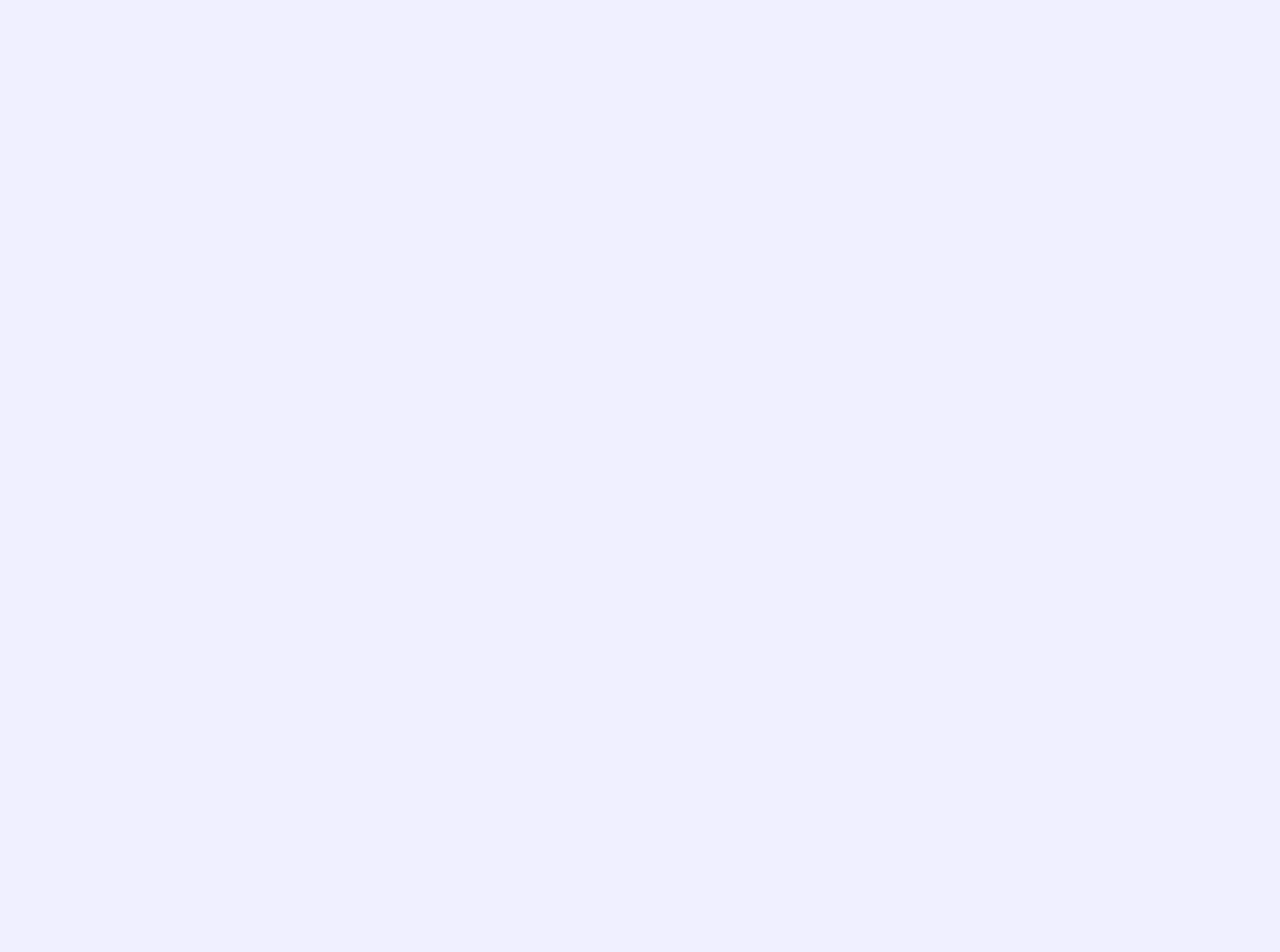
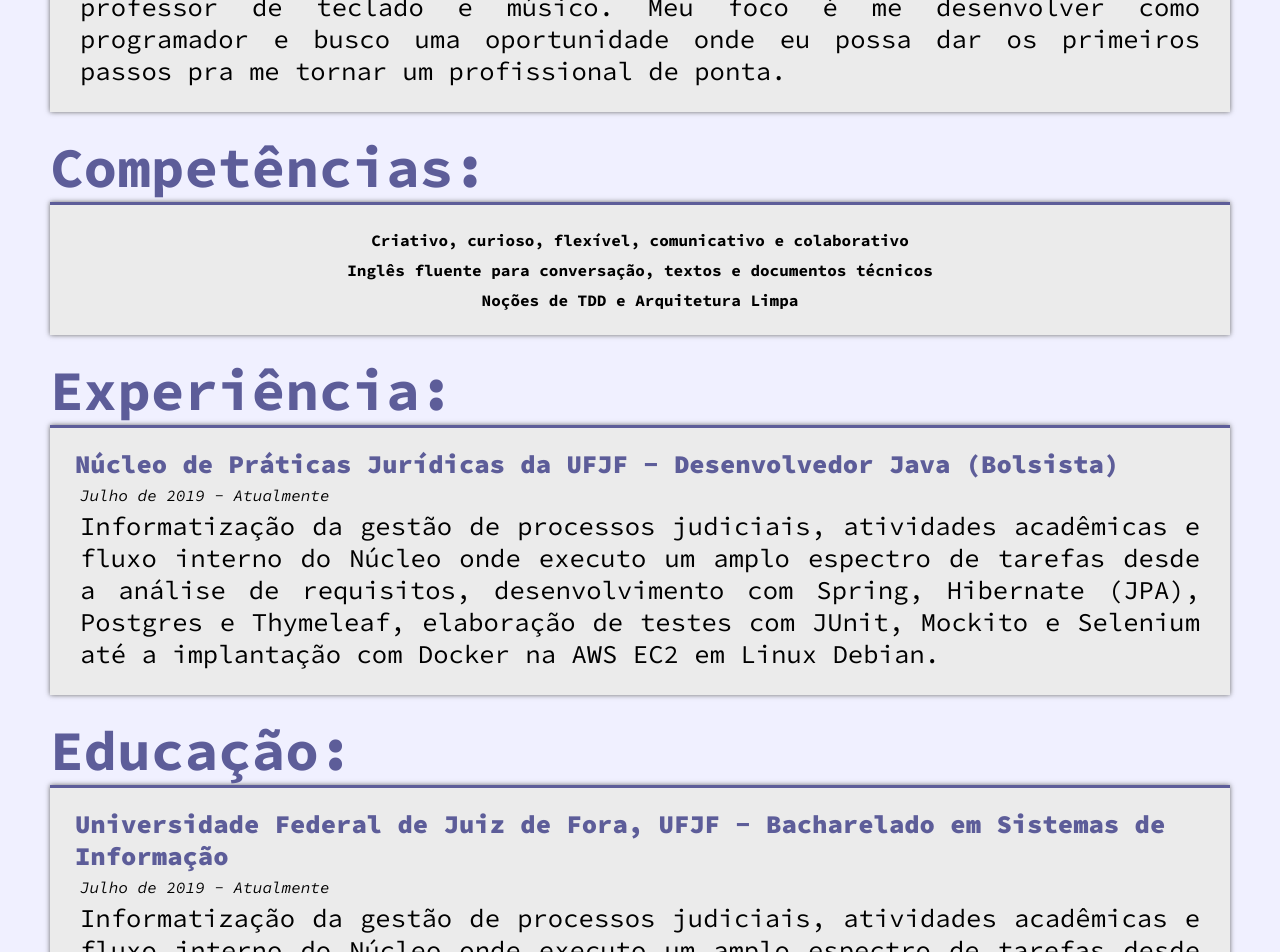
Before and after one commit to Lukasmolin/site-portfolio, a React (Create React App) app: page /resume in a window 1280 px wide. Shown: the part 900-1852 px from the top of the page. Before the commit the page ends 800 px from the top, so only its background shows below. Built offline with nearby package versions, Linux system fonts and the light colour scheme.

Commit message:
Finalizes work resume page

```diff
--- a/src/App.css
+++ b/src/App.css
@@ -7,10 +7,8 @@
     --main-font-size: 3.5em;
     --secondary-font-size: 1.6em;
     --small-font-size: 1em;
-
     --primary-btn-font-weight: 900;
     --primary-btn-text-color: white;
-
     --card-btn-font-weight: 900;
     --card-btn-text-color: black;
     --card-background-color: rgb(235, 235, 235);
@@ -48,12 +46,14 @@ a, a:visited, a:hover, a:active {
     text-decoration: none;
     cursor: default;
 }
+
 h1, h2, h3, h4, h5, h6 {
     font-size: var(--main-font-size);
 }
 
 p {
     font-size: var(--secondary-font-size);
+    text-align: justify;
 }
 
 svg {
@@ -71,17 +71,16 @@ svg {
     align-self: center;
 }
 
-@media screen and (max-width: 1600px){
+@media screen and (max-width: 1600px) {
     :root {
         --main-content-padding: 0px 50px 0px 50px;
     }
-
     #root main {
         max-width: inherit;
     }
 }
 
-@media screen and (max-width: 1000px){
+@media screen and (max-width: 1000px) {
     :root {
         --main-content-padding: 0px 25px 0px 25px;
         --main-font-size: 3em;
@@ -91,7 +90,7 @@ svg {
     }
 }
 
-@media screen and (max-width: 500px){
+@media screen and (max-width: 500px) {
     :root {
         --main-content-padding: 0px 3px 0px 3px;
         --main-font-size: 2em;
--- a/src/datasource/WorkResumeDatasource.ts
+++ b/src/datasource/WorkResumeDatasource.ts
@@ -25,9 +25,46 @@ const title: WorkResumeData['title'] = {
 const quote: WorkResumeData['quote'] = {
     text: 'Em algum lugar, algo incrível está esperando para ser descoberto.',
     authorName: 'Carl Sagan'
-}
+};
+
+const mainObjective: WorkResumeData['mainObjective'] = 'Computação é uma das duas paixões que sempre estiveram presentes na minha vida junto com a música. Aprendi programação aos onze anos com meu pai. Já fiz manutenção de PCs, tive blog de notícias de tecnologia, fui professor de teclado e músico. Meu foco é me desenvolver como programador e busco uma oportunidade onde eu possa dar os primeiros passos pra me tornar um profissional de ponta.';
+
+const experienceHeading: WorkResumeData['experiencesHeading'] = `Experiência:`;
+
+const experiences: WorkResumeData['experiences'] = [
+    {
+        heading: 'Núcleo de Práticas Jurídicas da UFJF - Desenvolvedor Java (Bolsista)',
+        subtitle: 'Julho de 2019 - Atualmente',
+        paragraph: 'Informatização da gestão de processos judiciais, atividades acadêmicas e fluxo interno do Núcleo onde executo um amplo espectro de tarefas desde a análise de requisitos, desenvolvimento com Spring, Hibernate (JPA), Postgres e Thymeleaf, elaboração de testes com JUnit, Mockito e Selenium até a implantação com Docker na AWS EC2 em Linux Debian.'
+    }
+];
+
+const educationHeading: WorkResumeData['educationHeading'] = `Educação:`;
+
+const education: WorkResumeData['education'] = [
+    {
+        heading: 'Universidade Federal de Juiz de Fora, UFJF - Bacharelado em Sistemas de Informação',
+        subtitle: 'Julho de 2019 - Atualmente',
+        paragraph: 'Informatização da gestão de processos judiciais, atividades acadêmicas e fluxo interno do Núcleo onde executo um amplo espectro de tarefas desde a análise de requisitos, desenvolvimento com Spring, Hibernate (JPA), Postgres e Thymeleaf, elaboração de testes com JUnit, Mockito e Selenium até a implantação com Docker na AWS EC2 em Linux Debian.'
+    }
+];
+
+const softSkillsHeading: WorkResumeData['softSkillsHeading'] = `Competências:`;
+
+const softSkills: WorkResumeData['softSkills'] = [
+    'Criativo, curioso, flexível, comunicativo e colaborativo',
+    'Inglês fluente para conversação, textos e documentos técnicos',
+    'Noções de TDD e Arquitetura Limpa'
+];
 
 export default class WorkResumeDatasource implements WorkResumeData {
     public readonly title = title;
     public readonly quote = quote;
+    public readonly educationHeading = educationHeading;
+    public readonly education = education;
+    public readonly experiencesHeading = experienceHeading;
+    public readonly experiences = experiences;
+    public readonly mainObjective = mainObjective;
+    public readonly softSkillsHeading = softSkillsHeading;
+    public readonly softSkills = softSkills;
 }
--- a/src/pages/workResume/WorkResumePage.css
+++ b/src/pages/workResume/WorkResumePage.css
@@ -1,5 +1,10 @@
 .workResumePage section:first-child {
     margin-top: 20px;
+}
+
+.workResumePage h1 {
+    font-weight: bold;
+    color: var(--main-color);
 }
 
 .workResumePage section {
@@ -28,11 +33,25 @@
 }
 
 .workResumeQuote figcaption {
-    font-size: var(--small-font-size);
+    font-size: var(--secondary-font-size);
     font-weight: bold;
     color: var(--main-color);
     padding-top: 20px;
     width: fit-content;
+}
+
+.workSkills .workSkillsCard {
+    font-weight: bold;
+}
+
+.workSkills .workSkillsCard ul {
+    padding-left: 15px;
+    padding-right: 15px;
+}
+
+.workSkills .workSkillsCard li {
+    margin: 10px;
+    text-align: center;
 }
 
 @media screen and (max-width: 500px) {
--- a/src/pages/workResume/WorkResumePage.tsx
+++ b/src/pages/workResume/WorkResumePage.tsx
@@ -1,15 +1,16 @@
 import React from 'react';
-import CardButton from '../../components/gui/cardButton/CardButton';
 import CardContentHolder from '../../components/gui/cardContentHolder/CardContentHolder';
 import HeaderMenu from '../../components/gui/headerMenu/HeaderMenu';
 import getHeaderMenuData from '../datasourceGetters/getHeaderMenuData';
 import getWorkResumeData from '../datasourceGetters/getWorkResumeData';
+import WorkResumeInfoCard from './workResumeInfoCard/WorkResumeInfoCard';
 import './WorkResumePage.css';
 import WorkResumeTitle from './workResumeTitle/WorkResumeTitle';
 
+const menuData = getHeaderMenuData();
 const data = getWorkResumeData();
-const { title, quote } = data;
-const menuData = getHeaderMenuData();
+const { title, quote, mainObjective, experiencesHeading, experiences,
+        educationHeading, education, softSkillsHeading, softSkills } = data;
 
 export default function WorkResumePage(): React.ReactElement {
     return <>
@@ -26,6 +27,38 @@ export default function WorkResumePage(): React.ReactElement {
                     <figcaption>{quote.authorName}</figcaption>
                 </figure>
             </section>
+            <section className='workObjective'>
+                <WorkResumeInfoCard data={{
+                    paragraph: mainObjective
+                }}
+                ></WorkResumeInfoCard>
+            </section>
+            <section className='workSkills'>
+                <h1>{softSkillsHeading}</h1>
+                <CardContentHolder className='workSkillsCard'>
+                    <ul>
+                        {softSkills.map(text => <li key={text}>{text}</li>)}
+                    </ul>
+                </CardContentHolder>
+            </section>
+            <section className='workExperience'>
+                <h1>{experiencesHeading}</h1>
+                {experiences.map(edu => {
+                    return <WorkResumeInfoCard
+                        className='workExperienceCard'
+                        data={edu}
+                    ></WorkResumeInfoCard>
+                })}
+            </section>
+            <section className='education'>
+                <h1>{educationHeading}</h1>
+                {education.map(edu => {
+                    return <WorkResumeInfoCard
+                        className='educationCard'
+                        data={edu}
+                    ></WorkResumeInfoCard>
+                })}
+            </section>
         </main>
     </>;
 }
--- /dev/null
+++ b/src/pages/workResume/workResumeInfoCard/WorkResumeInfoCard.css
@@ -0,0 +1,10 @@
+.workResumeInfoCard h2 {
+    font-size: var(--secondary-font-size);
+    color: var(--main-color);
+}
+
+.workResumeInfoCard .subtitle {
+    font: optional;
+    padding-left: 15px;
+    font-style: italic;
+}
--- /dev/null
+++ b/src/pages/workResume/workResumeInfoCard/WorkResumeInfoCard.tsx
@@ -0,0 +1,15 @@
+import React from 'react';
+import './WorkResumeInfoCard.css';
+import CardContentHolder from '../../../components/gui/cardContentHolder/CardContentHolder';
+import WorkResumeInfoCardData from './WorkResumeInfoCardData';
+
+export default function WorkResumeInfoCard(props: { data: WorkResumeInfoCardData, className?: string }) {
+    const { heading, subtitle, paragraph } = props.data;
+    const { className } = props;
+    const appendClass = className ? ' ' + className : '';
+    return <CardContentHolder className={'workResumeInfoCard' + appendClass}>
+        {heading && <h2>{heading}</h2>}
+        {subtitle && <div className='subtitle'>{subtitle}</div>}
+        <p>{paragraph}</p>
+    </CardContentHolder>;
+}
--- /dev/null
+++ b/src/pages/workResume/workResumeInfoCard/WorkResumeInfoCardData.ts
@@ -0,0 +1,5 @@
+export default interface WorkResumeInfoCardData {
+    heading?: string;
+    subtitle?: string;
+    paragraph: string;
+}
```
Also changed, not shown: src/pages/workResume/WorkResumeData.ts (+8 -0 lines).
